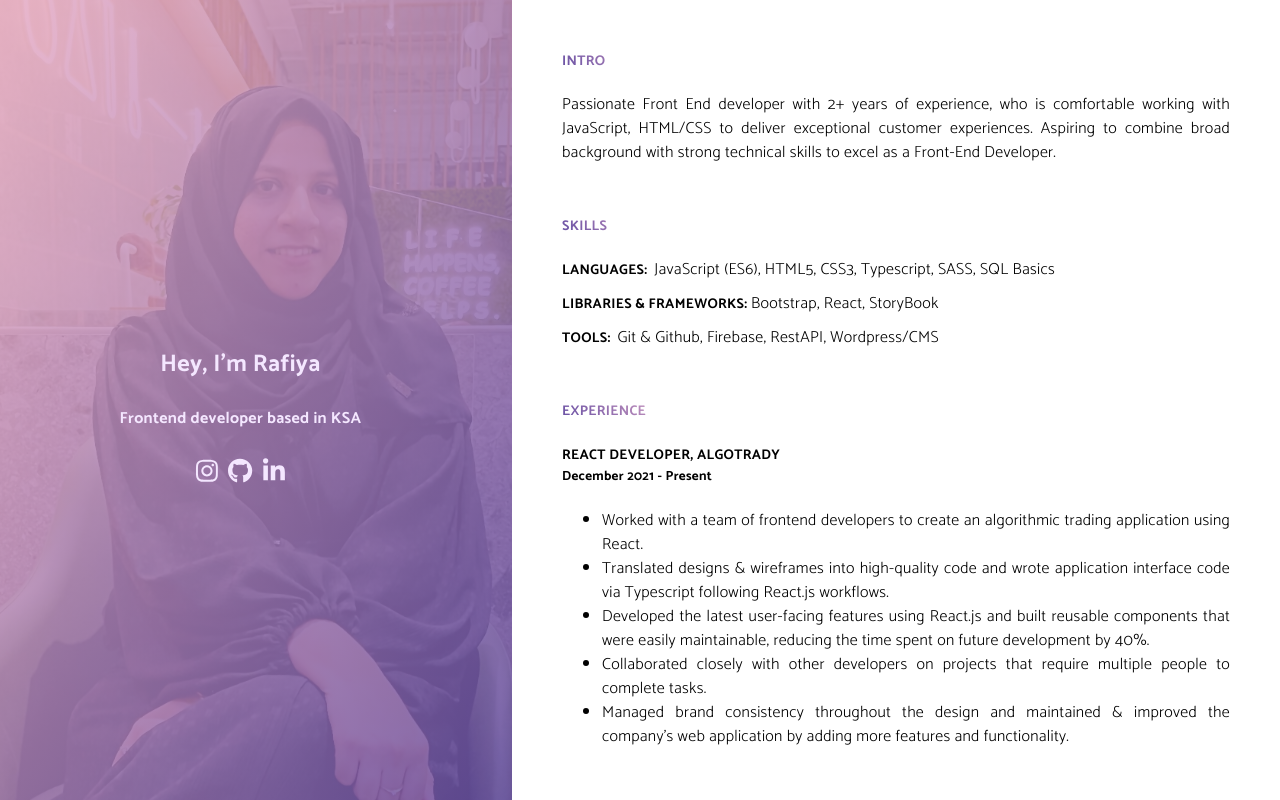
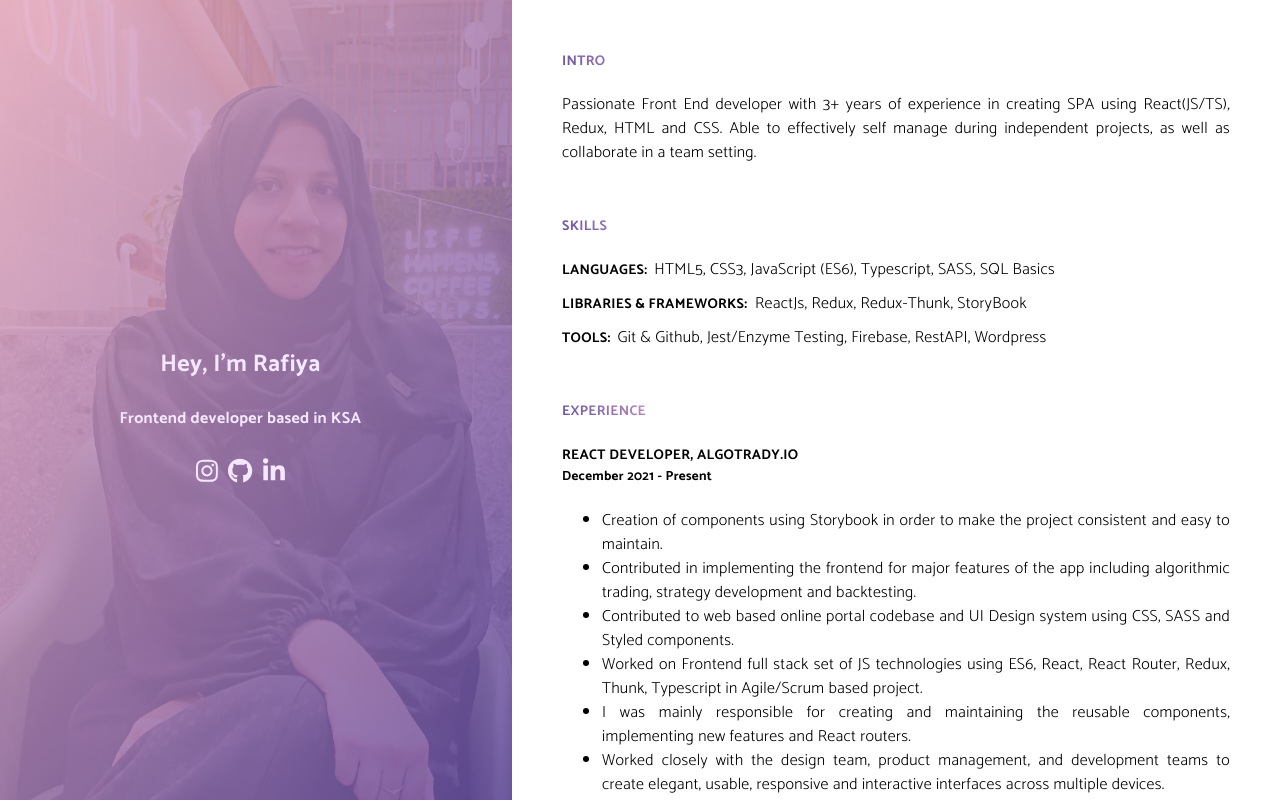
Before and after one commit to rafiyashahana/online-resume-react, a React (Create React App) app: page / in a window 1280 px wide. Built offline with nearby package versions, Linux system fonts and the light colour scheme.

Commit message:
update/ experience

```diff
--- a/src/components/Right.jsx
+++ b/src/components/Right.jsx
@@ -6,10 +6,10 @@ const Right = () => {
       <div className="right-inner">
         <h4>Intro</h4>
         <div className="content">
-          Passionate Front End developer with 2+ years of experience, who is
-          comfortable working with JavaScript, HTML/CSS to deliver exceptional
-          customer experiences. Aspiring to combine broad background with strong
-          technical skills to excel as a Front-End Developer.
+          Passionate Front End developer with 3+ years of experience in creating
+          SPA using React(JS/TS), Redux, HTML and CSS. Able to effectively self
+          manage during independent projects, as well as collaborate in a team
+          setting.
         </div>
 
         <h4>Skills</h4>
@@ -18,16 +18,19 @@ const Right = () => {
           <div className="skill-category">
             <strong>Languages: &nbsp;</strong>
             <span>
-              JavaScript (ES6), HTML5, CSS3, Typescript, SASS, SQL Basics
+              HTML5, CSS3, JavaScript (ES6), Typescript, SASS, SQL Basics
             </span>
           </div>
           <div className="skill-category">
             <strong>Libraries &amp; Frameworks:&nbsp;</strong>
-            <span>Bootstrap, React, StoryBook</span>
+            <span> ReactJs, Redux, Redux-Thunk, StoryBook</span>
           </div>
           <div className="skill-category">
             <strong>Tools: &nbsp;</strong>
-            <span>Git &amp; Github, Firebase, RestAPI, Wordpress/CMS</span>
+            <span>
+              Git &amp; Github, Jest/Enzyme Testing, Firebase, RestAPI,
+              Wordpress
+            </span>
           </div>
         </div>
 
@@ -35,33 +38,38 @@ const Right = () => {
           <h4>Experience</h4>
           <div className="content">
             <div className="exp-category">
-              <strong>React Developer, ALGOTRADY</strong>
+              <strong>React Developer, ALGOTRADY.IO</strong>
             </div>
             <h5 className="exp">December 2021 - Present</h5>
 
             <ul>
               <li class="list-items">
-                Worked with a team of frontend developers to create an
-                algorithmic trading application using React.
+                Creation of components using Storybook in order to make the
+                project consistent and easy to maintain.
               </li>
               <li class="list-items">
-                Translated designs &amp; wireframes into high-quality code and
-                wrote application interface code via Typescript following
-                React.js workflows.
+                Contributed in implementing the frontend for major features of
+                the app including algorithmic trading, strategy development and
+                backtesting.
               </li>
               <li class="list-items">
-                Developed the latest user-facing features using React.js and
-                built reusable components that were easily maintainable,
-                reducing the time spent on future development by 40%.
+                Contributed to web based online portal codebase and UI Design
+                system using CSS, SASS and Styled components.
               </li>
               <li class="list-items">
-                Collaborated closely with other developers on projects that
-                require multiple people to complete tasks.
+                Worked on Frontend full stack set of JS technologies using ES6,
+                React, React Router, Redux, Thunk, Typescript in Agile/Scrum
+                based project.
               </li>
               <li class="list-items">
-                Managed brand consistency throughout the design and maintained &
-                improved the company’s web application by adding more features
-                and functionality.
+                I was mainly responsible for creating and maintaining the
+                reusable components, implementing new features and React
+                routers.
+              </li>
+              <li class="list-items">
+                Worked closely with the design team, product management, and
+                development teams to create elegant, usable, responsive and
+                interactive interfaces across multiple devices.
               </li>
             </ul>
 
@@ -72,41 +80,41 @@ const Right = () => {
             </div>
             <ul>
               <li class="list-items">
-                Designed dynamic and browser compatible pages using HTML5, CSS3,
-                Bootstrap, and Javascript.
+                Designed, developed, and delivered more than a dozen successful
+                website development and design projects for clients, normally
+                using HTML, CSS/SASS, React, and Firebase if needed.
               </li>
               <li class="list-items">
-                Built single page applications (SPA), responsive web design, UI
-                using HTML5 grid layouts, CSS3 media queries.
+                Coded HTML, CSS, and JavaScript for multiple businesses (form
+                submission validations, splash pages, responsive redesigns,
+                etc).
               </li>
               <li class="list-items">
-                Designed frontend within object-oriented Javascript frameworks
-                like React.
-              </li>
-              <li class="list-items">
-                Managed to simultaneously work on multiple projects without
-                deviation.
+                Designed web applications according to client briefs and
+                modified designs to meet changes in client specifications.
               </li>
             </ul>
             <div className="exp-category">
-              <strong>Web/ Wordpress Developer, FREELANCE</strong>
+              <strong>Wordpress Developer, FREELANCE</strong>
 
               <h5>December 2015 - September 2019</h5>
             </div>
             <ul>
               <li class="list-items">
-                Built static portfolio websites for different clients.
+                Developed dozens of custom websites for clients from small
+                businesses and online stores.
               </li>
               <li class="list-items">
-                Determined the structure and design of web pages based on user
-                requirements and balanced functional &amp; aesthetic designs.
+                Experience in the creation of, and issues surrounding,
+                responsive websites, mobile-first design and device-agnostic
+                development.
               </li>
               <li class="list-items">
-                Built a small scale inventory management application for clients
-                that automates the billing routines and financial transactions.
+                Extensive experience with WordPress theme, plugins and widgets.
               </li>
               <li class="list-items">
-                Provided continued maintenance and fixing bugs.
+                Well versed in installing and configuring WordPress multisite
+                and delivered well-made projects on time.
               </li>
             </ul>
             <div className="exp-category">
@@ -115,14 +123,12 @@ const Right = () => {
             </div>
             <ul>
               <li class="list-items">
-                Assisted a research that deals with the application of parallel
-                computing technology and OpenMP to implement the classification
-                of algorithms based on cloud computing environments.
+                Assisted a research on the parallel implementation of
+                classification algorithms based on cloud computing environment.
               </li>
               <li class="list-items">
-                Identified that all the algorithms cannot be classified using
-                the currently existing patterns and created new set of access
-                patterns.
+                Built a HPC based algorithmic species extraction tool for
+                automatic parallelization of program code.
               </li>
               <li class="list-items">
                 Built a HPC based algorithmic species extraction tool for
@@ -157,8 +163,11 @@ const Right = () => {
             <p>September 2022</p>
           </div>
           <div className="skill-category">
-            <strong> Complete Reactjs developer bootcamp, udemy </strong>
-            <p>September 2022</p>
+            <strong>
+              {" "}
+              Complete React Developer in 2023 by ZTM academy, Udemy{" "}
+            </strong>
+            <p>February 2023</p>
           </div>
         </div>
         <h4>PUBLICATIONS</h4>
```
